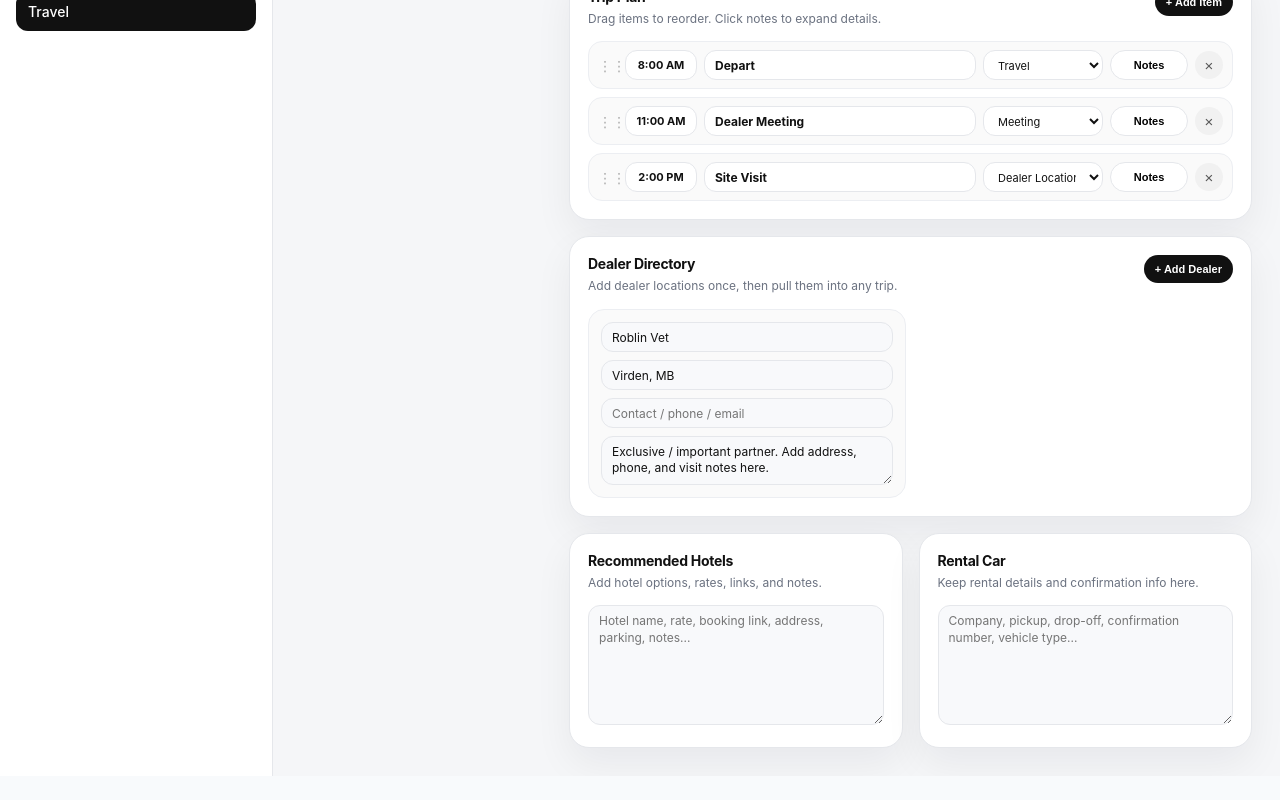
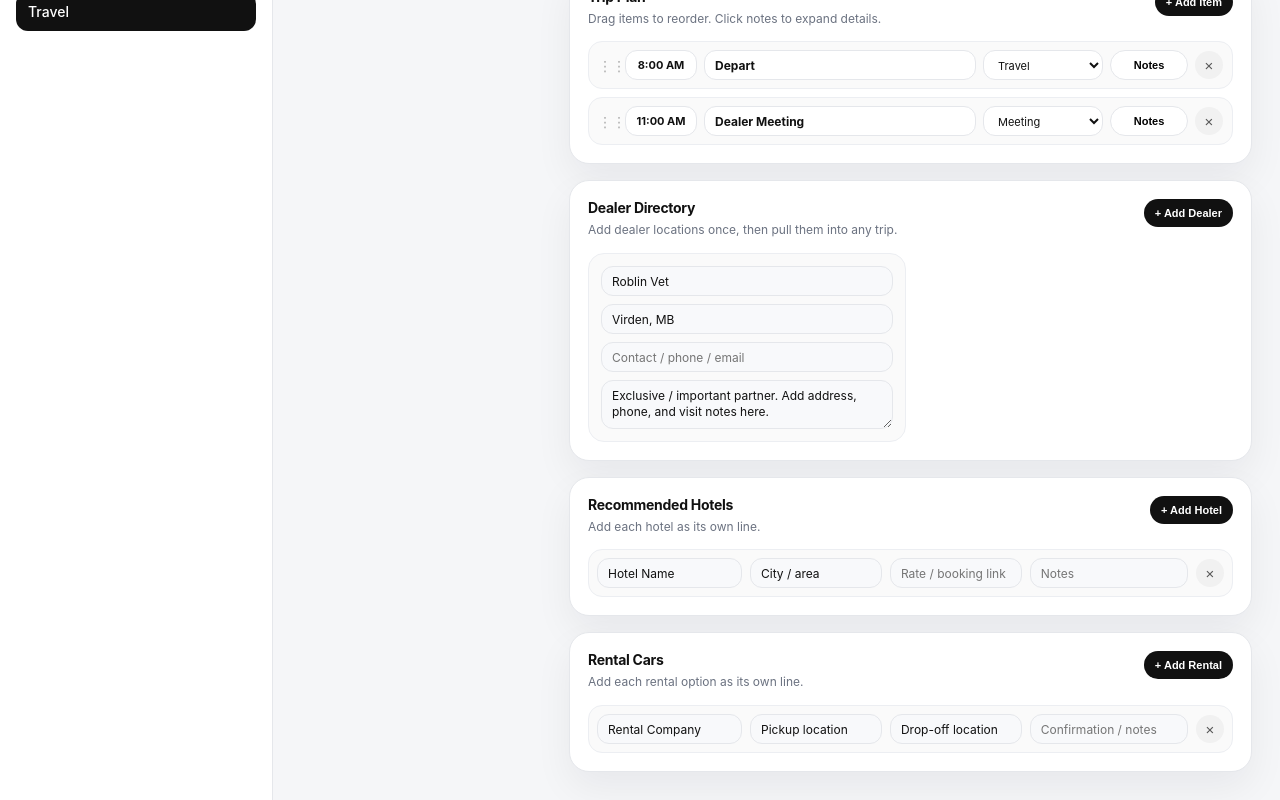
Before and after one commit to nikitaline-code/nl-operating-system, a Next.js app: page /travel in a window 1280 px wide. Shown: the part 340-1140 px from the top of the page. Before the commit the page ends 1116 px from the top, so only its background shows below. Built offline with nearby package versions, Linux system fonts and the light colour scheme.

Commit message:
Update travel.js

```diff
--- a/pages/travel.js
+++ b/pages/travel.js
@@ -37,13 +37,25 @@ const starterItinerary = [
     notes: "Review location, credit line, next steps",
     open: false,
   },
+];
+
+const starterHotels = [
   {
-    id: 3,
-    time: "2:00 PM",
-    title: "Site Visit",
-    type: "Dealer Location",
-    notes: "Walk through setup and requirements",
-    open: false,
+    id: 1,
+    name: "Hotel Name",
+    location: "City / area",
+    rate: "",
+    notes: "",
+  },
+];
+
+const starterCars = [
+  {
+    id: 1,
+    company: "Rental Company",
+    pickup: "Pickup location",
+    dropoff: "Drop-off location",
+    confirmation: "",
   },
 ];
 
@@ -52,6 +64,8 @@ export default function TravelPage() {
   const [trips, setTrips] = useState(starterTrips);
   const [selectedTrip, setSelectedTrip] = useState(starterTrips[0]);
   const [itinerary, setItinerary] = useState(starterItinerary);
+  const [hotels, setHotels] = useState(starterHotels);
+  const [cars, setCars] = useState(starterCars);
   const [draggedItem, setDraggedItem] = useState(null);
 
   const selectedDealer = dealers.find((d) => d.id === selectedTrip?.dealerId);
@@ -142,6 +156,52 @@ export default function TravelPage() {
 
     setItinerary(updated);
     setDraggedItem(null);
+  };
+
+  const addHotel = () => {
+    setHotels([
+      ...hotels,
+      {
+        id: Date.now(),
+        name: "",
+        location: "",
+        rate: "",
+        notes: "",
+      },
+    ]);
+  };
+
+  const updateHotel = (id, field, value) => {
+    setHotels(
+      hotels.map((hotel) =>
+        hotel.id === id ? { ...hotel, [field]: value } : hotel
+      )
+    );
+  };
+
+  const deleteHotel = (id) => {
+    setHotels(hotels.filter((hotel) => hotel.id !== id));
+  };
+
+  const addCar = () => {
+    setCars([
+      ...cars,
+      {
+        id: Date.now(),
+        company: "",
+        pickup: "",
+        dropoff: "",
+        confirmation: "",
+      },
+    ]);
+  };
+
+  const updateCar = (id, field, value) => {
+    setCars(cars.map((car) => (car.id === id ? { ...car, [field]: value } : car)));
+  };
+
+  const deleteCar = (id) => {
+    setCars(cars.filter((car) => car.id !== id));
   };
 
   return (
@@ -271,13 +331,10 @@ export default function TravelPage() {
                     </select>
 
                     <button className="notesBtn" onClick={() => toggleNotes(item.id)}>
-                      {item.open ? "Hide Notes" : "Notes"}
+                      {item.open ? "Hide" : "Notes"}
                     </button>
 
-                    <button
-                      className="deleteBtn"
-                      onClick={() => deleteItinerary(item.id)}
-                    >
+                    <button className="deleteBtn" onClick={() => deleteItinerary(item.id)}>
                       ×
                     </button>
 
@@ -345,32 +402,102 @@ export default function TravelPage() {
               </div>
             </section>
 
-            <section className="card">
+            <section className="card wide">
               <div className="sectionHeader">
                 <div>
                   <h2>Recommended Hotels</h2>
-                  <p>Add hotel options, rates, links, and notes.</p>
+                  <p>Add each hotel as its own line.</p>
                 </div>
+
+                <button className="smallBtn" onClick={addHotel}>
+                  + Add Hotel
+                </button>
               </div>
 
-              <textarea
-                className="largeNotes"
-                placeholder="Hotel name, rate, booking link, address, parking, notes..."
-              />
+              <div className="lineList">
+                {hotels.map((hotel) => (
+                  <div className="hotelLine" key={hotel.id}>
+                    <input
+                      value={hotel.name}
+                      onChange={(e) => updateHotel(hotel.id, "name", e.target.value)}
+                      placeholder="Hotel name"
+                    />
+
+                    <input
+                      value={hotel.location}
+                      onChange={(e) =>
+                        updateHotel(hotel.id, "location", e.target.value)
+                      }
+                      placeholder="Location"
+                    />
+
+                    <input
+                      value={hotel.rate}
+                      onChange={(e) => updateHotel(hotel.id, "rate", e.target.value)}
+                      placeholder="Rate / booking link"
+                    />
+
+                    <input
+                      value={hotel.notes}
+                      onChange={(e) => updateHotel(hotel.id, "notes", e.target.value)}
+                      placeholder="Notes"
+                    />
+
+                    <button className="deleteBtn" onClick={() => deleteHotel(hotel.id)}>
+                      ×
+                    </button>
+                  </div>
+                ))}
+              </div>
             </section>
 
-            <section className="card">
+            <section className="card wide">
               <div className="sectionHeader">
                 <div>
-                  <h2>Rental Car</h2>
-                  <p>Keep rental details and confirmation info here.</p>
+                  <h2>Rental Cars</h2>
+                  <p>Add each rental option as its own line.</p>
                 </div>
+
+                <button className="smallBtn" onClick={addCar}>
+                  + Add Rental
+                </button>
               </div>
 
-              <textarea
-                className="largeNotes"
-                placeholder="Company, pickup, drop-off, confirmation number, vehicle type..."
-              />
+              <div className="lineList">
+                {cars.map((car) => (
+                  <div className="carLine" key={car.id}>
+                    <input
+                      value={car.company}
+                      onChange={(e) => updateCar(car.id, "company", e.target.value)}
+                      placeholder="Company"
+                    />
+
+                    <input
+                      value={car.pickup}
+                      onChange={(e) => updateCar(car.id, "pickup", e.target.value)}
+                      placeholder="Pickup"
+                    />
+
+                    <input
+                      value={car.dropoff}
+                      onChange={(e) => updateCar(car.id, "dropoff", e.target.value)}
+                      placeholder="Drop-off"
+                    />
+
+                    <input
+                      value={car.confirmation}
+                      onChange={(e) =>
+                        updateCar(car.id, "confirmation", e.target.value)
+                      }
+                      placeholder="Confirmation / notes"
+                    />
+
+                    <button className="deleteBtn" onClick={() => deleteCar(car.id)}>
+                      ×
+                    </button>
+                  </div>
+                ))}
+              </div>
             </section>
           </main>
         </div>
@@ -580,7 +707,8 @@ export default function TravelPage() {
           border-color: #111;
         }
 
-        .itineraryList {
+        .itineraryList,
+        .lineList {
           display: flex;
           flex-direction: column;
           gap: 8px;
@@ -595,6 +723,18 @@ export default function TravelPage() {
           border: 1px solid #eceef2;
           border-radius: 14px;
           background: #fafafa;
+        }
+
+        .hotelLine,
+        .carLine {
+          display: grid;
+          grid-template-columns: 1.1fr 1fr 1fr 1.2fr 28px;
+          gap: 8px;
+          align-items: center;
+          padding: 8px;
+          background: #fafafa;
+          border: 1px solid #eceef2;
+          border-radius: 14px;
         }
 
         .dragHandle {
@@ -674,10 +814,6 @@ export default function TravelPage() {
           min-width: 0;
         }
 
-        .largeNotes {
-          min-height: 120px;
-        }
-
         @media (max-width: 1050px) {
           .layout,
           .mainGrid,
@@ -690,7 +826,9 @@ export default function TravelPage() {
             grid-column: span 1;
           }
 
-          .itineraryItem {
+          .itineraryItem,
+          .hotelLine,
+          .carLine {
             grid-template-columns: 1fr;
           }
 
```
